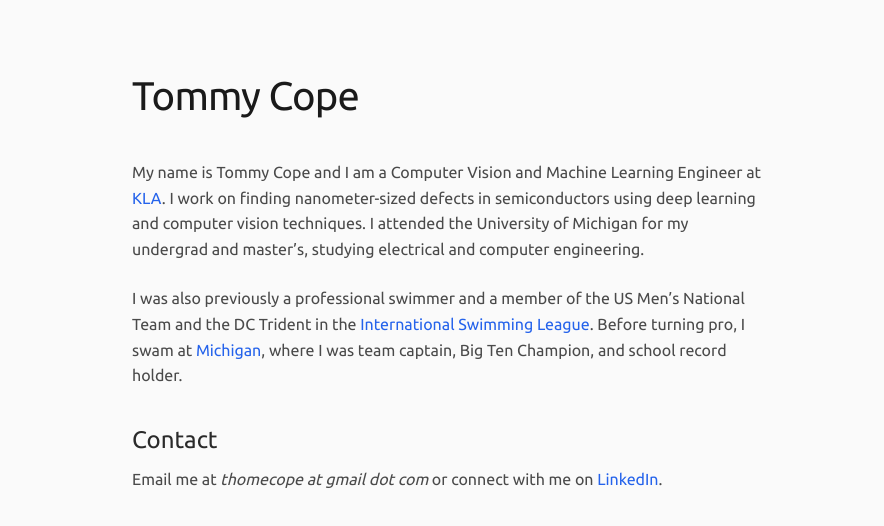
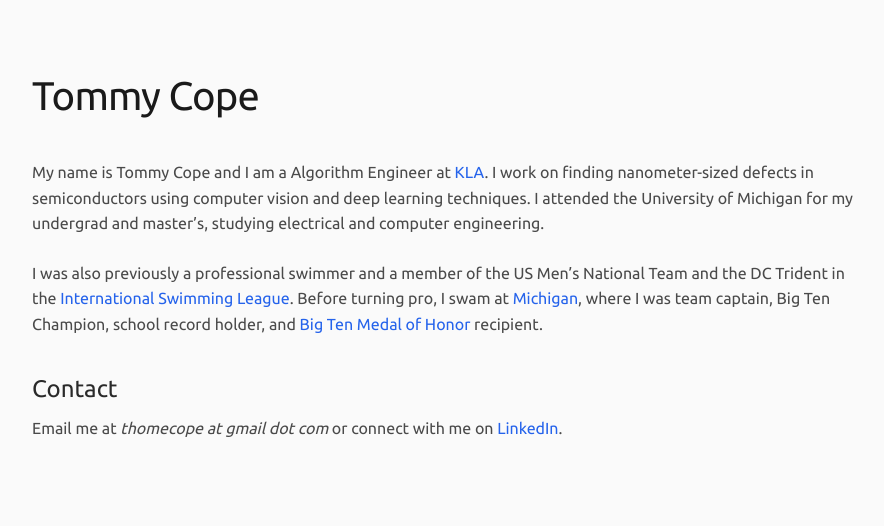
Before and after one commit to thomecope/website2, a plain HTML site: page index.html in a window 1280 px wide. Shown: the whole page, without its empty margins (190-1074 px from the left). Drawn offline with Linux system fonts and the light colour scheme.

Commit message:
update css, bio

```diff
--- a/css/styles.css
+++ b/css/styles.css
@@ -1,84 +1,3 @@
-/* * {
-    margin: 0;
-    padding: 0;
-    box-sizing: border-box;
-}
-
-body {
-    line-height: 1.6;
-    color: #333;
-    max-width: 1000px;
-    margin: 0 auto;
-    padding: 2rem 1rem;
-}
-
-h1 {
-    margin-bottom: 1rem;
-}
-
-p {
-    margin-bottom: 1rem;
-}
-
-@media (prefers-color-scheme: dark) {
-    body {
-        background: #1a1a1a;
-        color: #e0e0e0;
-    }
-} */
-
-/* @font-face {
-    font-family: 'Lancelot';
-    src: url('LindenHill-Regular.ttf') format('truetype');
-    font-weight: normal;
-    font-style: normal;
-}
-
-* {
-    margin: 0;
-    padding: 0;
-    box-sizing: border-box;
-}
-
-body {
-    font-family: "EB Garamond";
-    line-height: 1.6;
-    color: #2a2a2a;
-    background: #fafafa;
-    max-width: 750px;
-    margin: 0 auto;
-    padding: 4rem 2rem;
-}
-
-h1 {
-    font-size: 2.5rem;
-    font-weight: 400;
-    margin-bottom: 2rem;
-    color: #1a1a1a;
-    letter-spacing: -0.02em;
-}
-
-p {
-    font-size: 1.1rem;
-    margin-bottom: 1.5rem;
-    color: #4a4a4a;
-}
-
-@media (prefers-color-scheme: dark) {
-    body {
-        background: #0f0f0f;
-        color: #e0e0e0;
-    }
-
-    h1 {
-        color: #ffffff;
-    }
-
-    p {
-        color: #c0c0c0;
-    }
-} */
-
 @font-face {
     font-display: swap; /* Check https://developer.mozilla.org/en-US/docs/Web/CSS/@font-face/font-display for other options. */
     font-family: 'Inter';
@@ -107,7 +26,7 @@ body {
     line-height: 1.6;
     color: #2a2a2a;
     background: #fafafa;
-    max-width: 700px;
+    max-width: 900px;
     margin: 0 auto;
     padding: 4rem 2rem;
 }
--- a/index.html
+++ b/index.html
@@ -13,10 +13,10 @@
     <main>
         <h1>Tommy Cope</h1>
         <p>
-            My name is Tommy Cope and I am a Computer Vision and Machine Learning Engineer at <a href="https://www.kla.com/" target="_blank">KLA</a>. I work on finding nanometer-sized defects in semiconductors using deep learning and computer vision techniques. I attended the University of Michigan for my undergrad and master’s, studying electrical and computer engineering.
+            My name is Tommy Cope and I am a Algorithm Engineer at <a href="https://www.kla.com/" target="_blank">KLA</a>. I work on finding nanometer-sized defects in semiconductors using computer vision and deep learning techniques. I attended the University of Michigan for my undergrad and master’s, studying electrical and computer engineering.
         </p>
         <p>
-            I was also previously a professional swimmer and a member of the US Men’s National Team and the DC Trident in the <a href="https://isl.global" target="_blank">International Swimming League</a>. Before turning pro, I swam at <a href="https://mgoblue.com/sports/mens-swimming-and-diving/roster/tommy-cope/19169" target="_blank">Michigan</a>, where I was team captain, Big Ten Champion, and school record holder.
+            I was also previously a professional swimmer and a member of the US Men’s National Team and the DC Trident in the <a href="https://isl.global" target="_blank">International Swimming League</a>. Before turning pro, I swam at <a href="https://mgoblue.com/sports/mens-swimming-and-diving/roster/tommy-cope/19169" target="_blank">Michigan</a>, where I was team captain, Big Ten Champion, school record holder, and <a href="https://ece.engin.umich.edu/stories/cope-reflects-on-b1g-medal-of-honor-stepping-up-to-continue-u-m-swimming-legacy" target="_blank">Big Ten Medal of Honor</a> recipient.
         </p>
         <!-- <h2>Recent Posts</h2>
         <ul>
```
